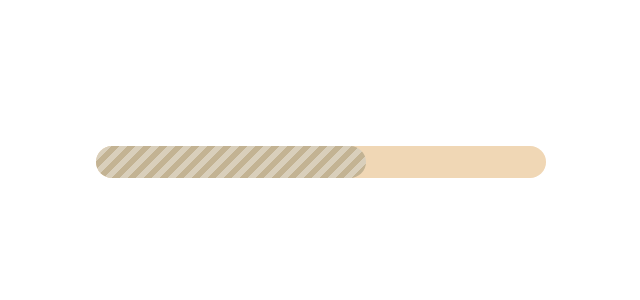
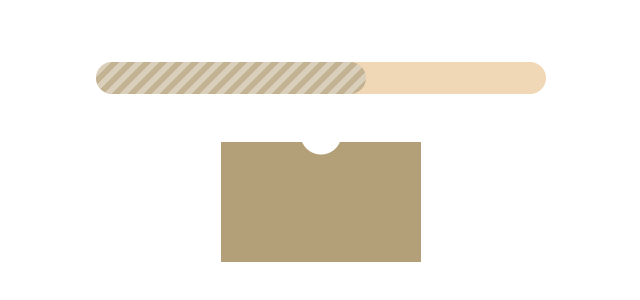
Before and after one commit to Albertiy/LearnCSS, a plain HTML site: page 条纹背景进度条/index.html in a window 1280 px wide. Shown: the part 238-538 px from the top of the page, without its empty margins (319-959 px from the left). Drawn offline with Linux system fonts and the light colour scheme.

Commit message:
圆弧缺口卡片效果

```diff
--- a/条纹背景进度条/index.html
+++ b/条纹背景进度条/index.html
@@ -17,11 +17,15 @@
             display: flex;
             align-items: center;
             justify-content: center;
+            flex-direction: column;
+            row-gap: 3rem;
         }
 
         .container {
             height: auto;
             width: 450px;
+            display: flex;
+            justify-content: center;
         }
 
         .process_bar {
@@ -55,17 +59,35 @@
                 background-position: 200% 0;
             }
         }
+
+        .coupon-card {
+            width: 200px;
+            height: 120px;
+            background-image: radial-gradient(circle at 100px -8px, transparent 20px, #b4a078 21px);
+        }
+
+        .coupon-card:hover {
+            /* box-shadow:
+                3.3px 3.3px 16.9px rgba(0, 0, 0, 0.111),
+                4px 4px 12px rgba(0, 0, 0, 0.24); */
+            filter: drop-shadow(3.3px 3.3px 16.9px rgba(0, 0, 0, 0.111), 4px 4px 10px rgba(0, 0, 0, 0.24));
+        }
     </style>
 </head>
 
 <body>
     <div class="container">
+        <!-- 动态条纹进度条 -->
         <div class="process_bar">
             <div class="inner_bar">
                 <div class="progress_bg"></div>
             </div>
         </div>
     </div>
+    <div class="container">
+        <!-- 圆弧缺口卡片效果 -->
+        <div class="coupon-card"></div>
+    </div>
 </body>
 
 </html>
```
